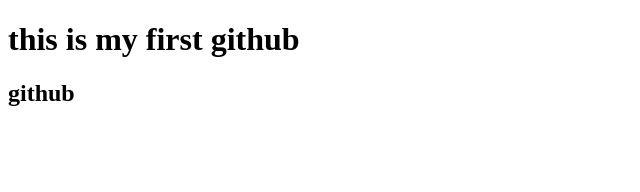
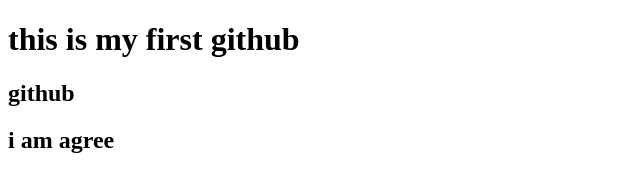
Before and after one commit to Zebaanikanibir/my-first-website, a plain HTML site: page index.html in a window 1280 px wide. Shown: the whole page, without its empty margins (0-640 px from the left). Drawn offline with Linux system fonts and the light colour scheme.

Commit message:
ok agree

```diff
--- a/index.html
+++ b/index.html
@@ -8,5 +8,6 @@
 <body>
     <h1>this is my first github</h1>
   <h2>github</h2>
+  <h2>i am agree </h2>
 </body>
 </html>
```
